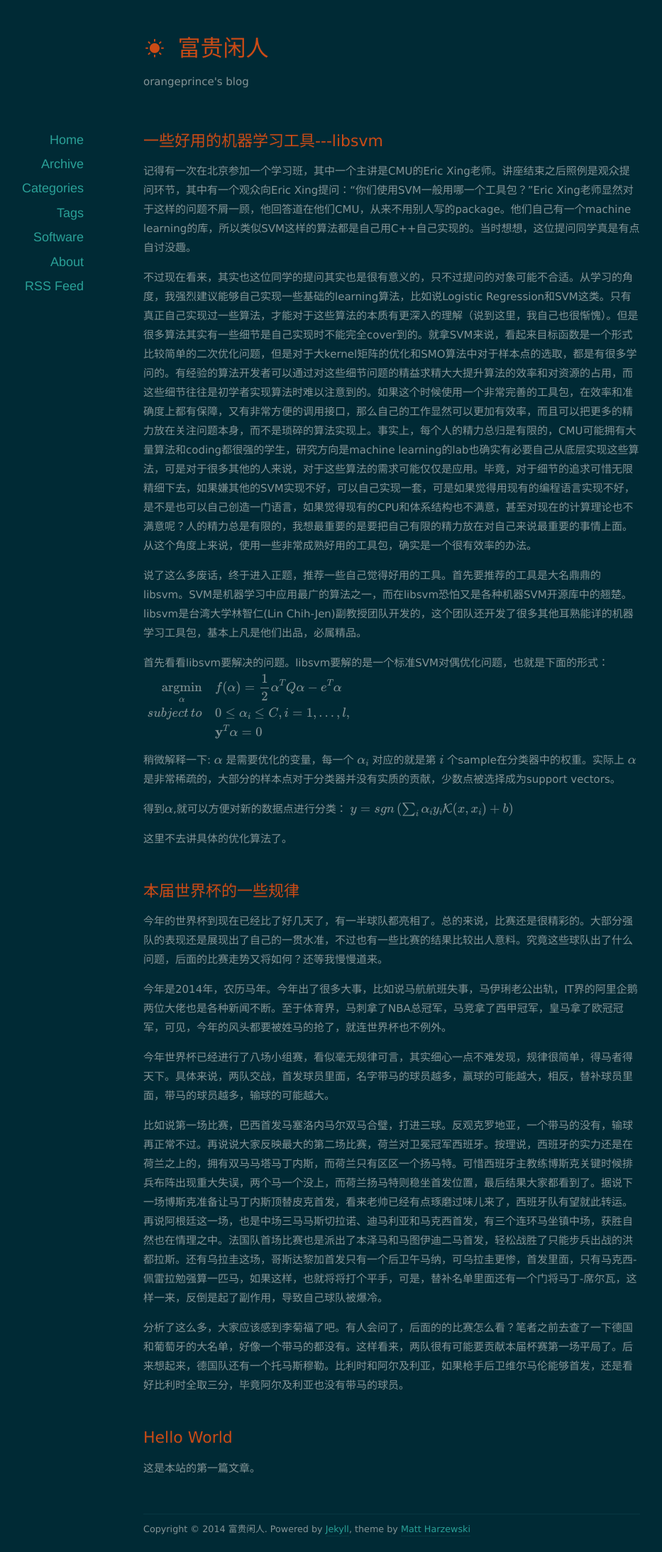
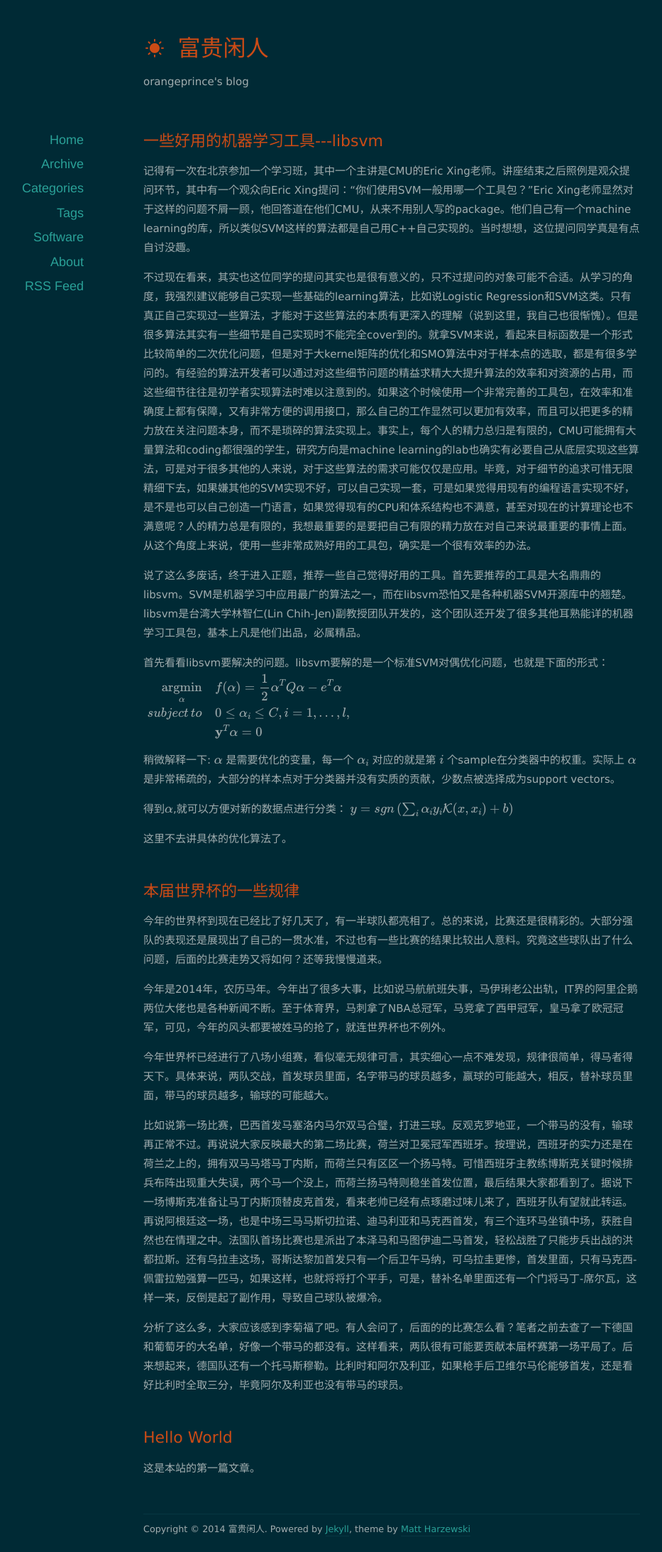
Before and after one commit to orangeprince/orangeprince.github.io, a Jekyll site: the page built from index.html, in a window 1280 px wide. Shown: the whole page at 71% size, without its empty margins (88-1021 px from the left). Built offline with Jekyll 4.4.1, drawn with Linux system fonts in a browser that asks for light colours; nearby versions of some CDN libraries; formulas are drawn with MathJax 3; the list of posts is cut into pages by our own code; comment, search, counter and statistics services are not loaded.

Commit message:
modified:   assets/css/colors-dark.css

```diff
--- a/assets/css/colors-dark.css
+++ b/assets/css/colors-dark.css
@@ -1,6 +1,6 @@
 html, body {
 	background-color: #002a35;
-	color: #839496;
+	color: #A1ADAF;
 }
 
 a, a:visited, a:active {
```
